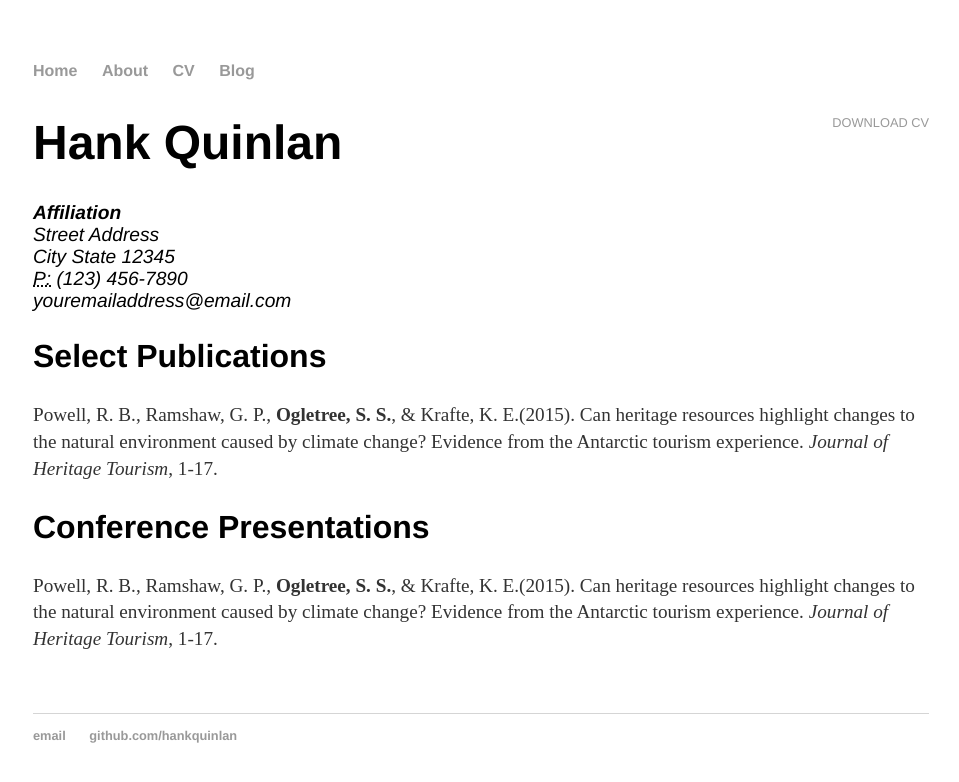
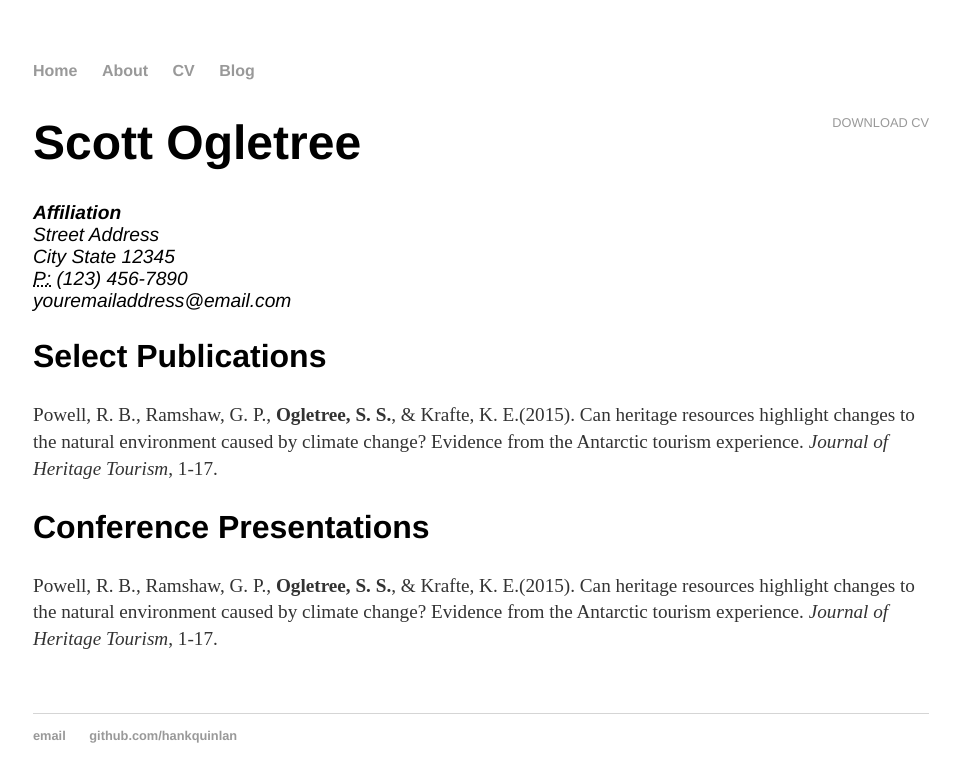
Before and after one commit to scottogletree/ogletrees.github.io, a Jekyll site: the page built from cv/index.html, in a window 1280 px wide. Shown: the top 782 px of the page, without its empty margins (159-1118 px from the left). Built offline with Jekyll 4.4.1, drawn with Linux system fonts in a browser that asks for light colours.

Commit message:
Update index.html

```diff
--- a/cv/index.html
+++ b/cv/index.html
@@ -1,11 +1,11 @@
 ---
 layout: default
-title: CV of Your Name
+title: CV of S Ogletree
 ---
 
 	<div class="cv">
 		<a href="#" class="download" title="Download CV as PDF">Download CV</a>
-					<h1>Hank Quinlan</h1>
+					<h1>Scott Ogletree</h1>
 					<address>
 					<strong>Affiliation</strong><br>
 					Street Address<br>
```
